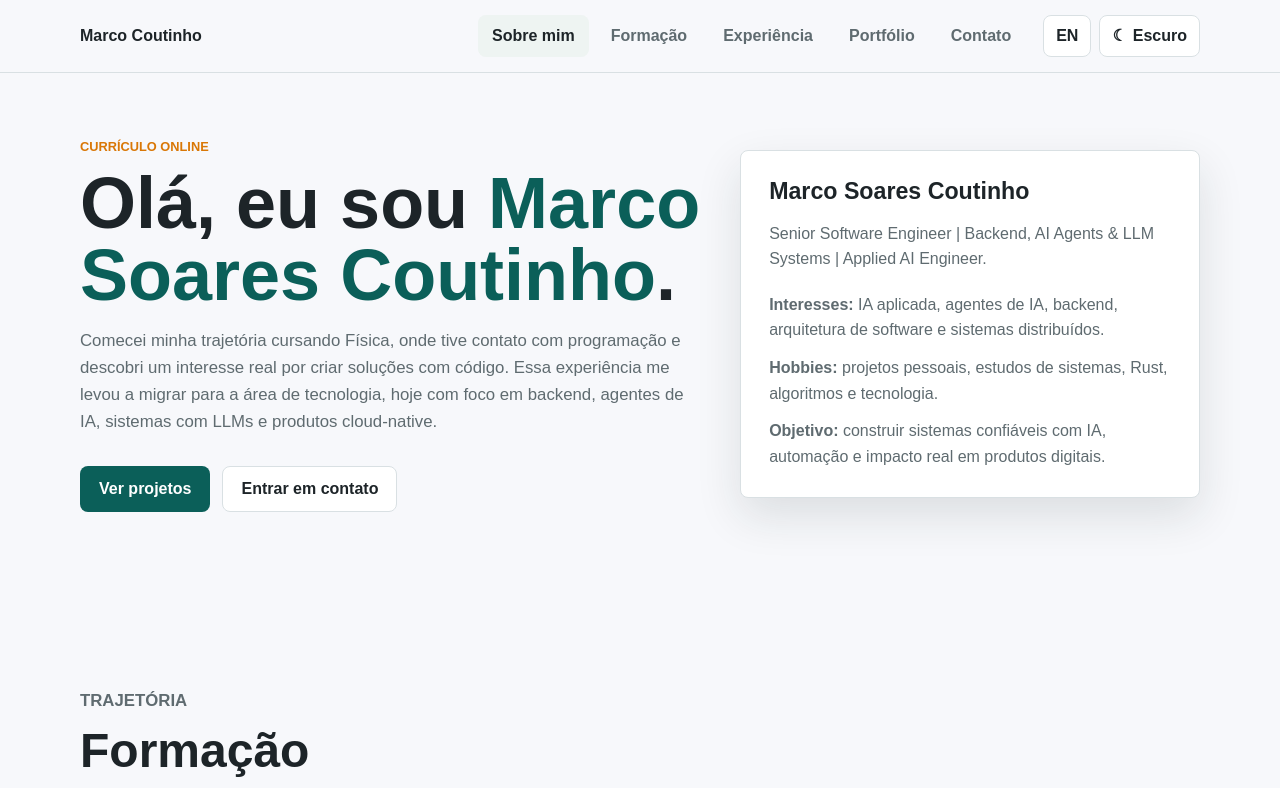
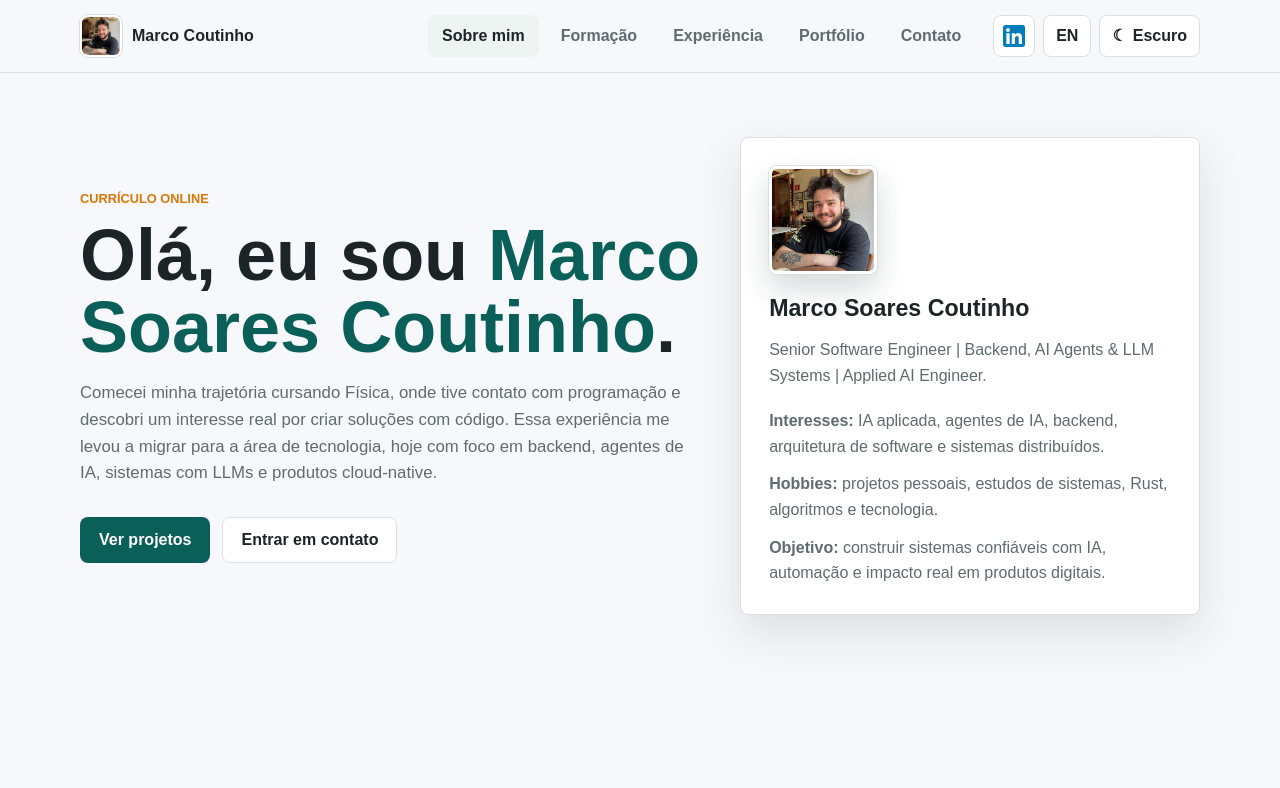
Before and after one commit to coutinhomarco/coutinhomarco.github.io, a plain HTML site: page index.html in a window 1280 px wide. Shown: the top 788 px of the page. Drawn offline with Linux system fonts and the light colour scheme.

Commit message:
feat: add profile photo and LinkedIn links

```diff
--- a/css/style.css
+++ b/css/style.css
@@ -83,6 +83,17 @@ textarea {
   font-weight: 700;
 }
 
+.brand-photo {
+  width: 42px;
+  height: 42px;
+  display: block;
+  object-fit: cover;
+  object-position: center;
+  border: 2px solid var(--surface);
+  border-radius: var(--radius);
+  box-shadow: 0 0 0 1px var(--border);
+}
+
 .brand-text {
   font-size: 1rem;
 }
@@ -119,6 +130,7 @@ textarea {
   gap: 8px;
 }
 
+.social-link,
 .theme-toggle,
 .language-toggle,
 .menu-toggle {
@@ -131,6 +143,17 @@ textarea {
   color: var(--text);
   background: var(--surface);
   cursor: pointer;
+}
+
+.social-link {
+  width: 42px;
+  padding: 0;
+}
+
+.social-link svg {
+  width: 22px;
+  height: 22px;
+  display: block;
 }
 
 .theme-toggle {
@@ -284,6 +307,18 @@ h3 {
 
 .profile-panel {
   padding: 28px;
+}
+
+.profile-avatar {
+  width: 108px;
+  height: 108px;
+  display: block;
+  margin-bottom: 22px;
+  object-fit: cover;
+  object-position: center;
+  border: 3px solid var(--surface);
+  border-radius: var(--radius);
+  box-shadow: 0 0 0 1px var(--border), 0 14px 30px rgba(24, 38, 45, 0.18);
 }
 
 .profile-panel h2 {
--- a/index.html
+++ b/index.html
@@ -15,6 +15,12 @@
     <header class="site-header">
       <nav class="navbar" aria-label="Navegação principal" data-i18n-aria-label="navAria">
         <a class="brand" href="#sobre" aria-label="Ir para o início" data-i18n-aria-label="brandAria">
+          <img
+            class="brand-photo"
+            src="assets/images/minhafoto.jpg"
+            alt=""
+            aria-hidden="true"
+          />
           <span class="brand-text" data-i18n="brandText">Marco Coutinho</span>
         </a>
 
@@ -40,6 +46,33 @@
         </ul>
 
         <div class="header-actions" aria-label="Preferências" data-i18n-aria-label="preferencesAria">
+          <a
+            class="social-link linkedin-link"
+            href="https://www.linkedin.com/in/coutinhomarco"
+            target="_blank"
+            rel="noopener noreferrer"
+            aria-label="Abrir LinkedIn de Marco Soares Coutinho"
+            data-i18n-aria-label="linkedinAria"
+          >
+            <svg
+              aria-hidden="true"
+              focusable="false"
+              viewBox="0 0 72 72"
+              xmlns="http://www.w3.org/2000/svg"
+            >
+              <g fill="none" fill-rule="evenodd">
+                <path
+                  d="M8,72 L64,72 C68.418278,72 72,68.418278 72,64 L72,8 C72,3.581722 68.418278,-8.11624501e-16 64,0 L8,0 C3.581722,8.11624501e-16 -5.41083001e-16,3.581722 0,8 L0,64 C5.41083001e-16,68.418278 3.581722,72 8,72 Z"
+                  fill="#007EBB"
+                />
+                <path
+                  d="M62,62 L51.315625,62 L51.315625,43.8021149 C51.315625,38.8127542 49.4197917,36.0245323 45.4707031,36.0245323 C41.1746094,36.0245323 38.9300781,38.9261103 38.9300781,43.8021149 L38.9300781,62 L28.6333333,62 L28.6333333,27.3333333 L38.9300781,27.3333333 L38.9300781,32.0029283 C38.9300781,32.0029283 42.0260417,26.2742151 49.3825521,26.2742151 C56.7356771,26.2742151 62,30.7644705 62,40.051212 L62,62 Z M16.349349,22.7940133 C12.8420573,22.7940133 10,19.9296567 10,16.3970067 C10,12.8643566 12.8420573,10 16.349349,10 C19.8566406,10 22.6970052,12.8643566 22.6970052,16.3970067 C22.6970052,19.9296567 19.8566406,22.7940133 16.349349,22.7940133 Z M11.0325521,62 L21.769401,62 L21.769401,27.3333333 L11.0325521,27.3333333 L11.0325521,62 Z"
+                  fill="#FFF"
+                />
+              </g>
+            </svg>
+          </a>
+
           <button
             class="language-toggle"
             type="button"
@@ -82,6 +115,12 @@
           </div>
 
           <aside class="profile-panel" aria-label="Resumo pessoal" data-i18n-aria-label="profileAria">
+            <img
+              class="profile-avatar"
+              src="assets/images/minhafoto.jpg"
+              alt="Foto de Marco Soares Coutinho"
+              data-i18n-alt="profilePhotoAlt"
+            />
             <h2 data-i18n="profileName">Marco Soares Coutinho</h2>
             <p data-i18n="profileSummary">Belo Horizonte, Minas Gerais, Brasil.</p>
             <ul class="quick-facts">
@@ -302,6 +341,7 @@
             </p>
             <address class="contact-info">
               <a href="mailto:marquinco@outlook.com" data-i18n="contactEmail">marquinco@outlook.com</a>
+              <a href="https://www.linkedin.com/in/coutinhomarco" target="_blank" rel="noopener noreferrer" data-i18n="contactNetwork">linkedin.com/in/coutinhomarco</a>
             </address>
           </div>
 
```
Also changed, not shown: assets/images/minhafoto.jpg (added).
